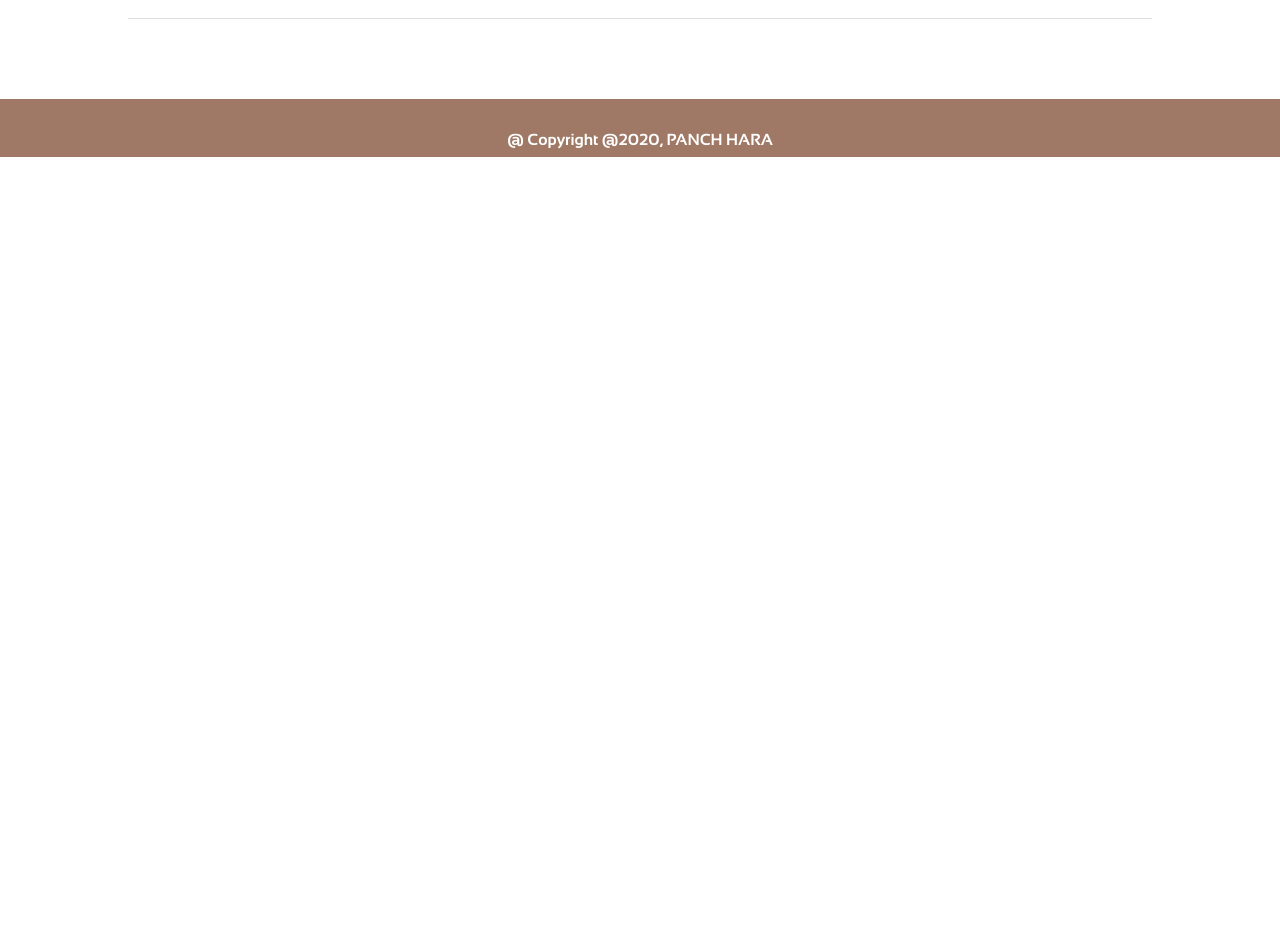
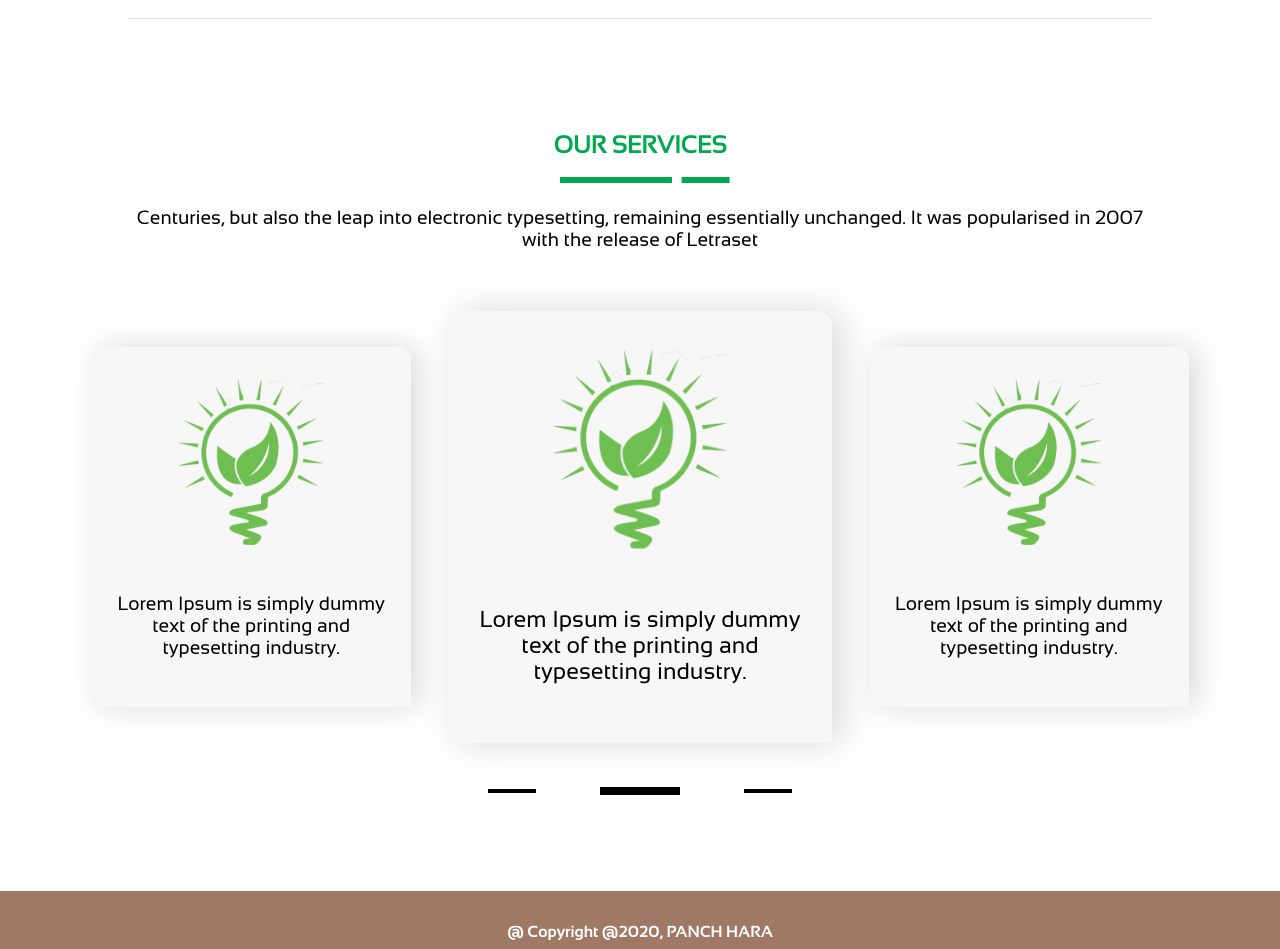
Before and after one commit to Anshu-rai89/panchara-frontend, a Vue app: page /about-us in a window 1280 px wide. Shown: the part 1600-2549 px from the top of the page. Before the commit the page ends 1757 px from the top, so only its background shows below. Built offline with nearby package versions, Linux system fonts and the light colour scheme; the HTML template or start-up script is replaced by a standard one; a web font is replaced by a local one.

Commit message:
add services section

```diff
--- a/src/styles/components/_card.scss
+++ b/src/styles/components/_card.scss
@@ -8,10 +8,30 @@
     width: px2rem(320);
 }
 
+.card-container.shaded {
+    background: #f8f7f7;
+}
+
+.card-container.selected {
+    transform: scale(1.2);
+    margin: 0 3rem;
+}
+
 .card-img {
     height: px2rem(250);
     object-fit: contain;
     object-position: center;
+}
+
+.card-img-div {
+    display: flex;
+    justify-content: center;
+    height: px2rem(230);
+    padding: 2rem;
+
+    .card-img {
+        height: 100%;
+    }
 }
 
 .card-desc {
@@ -44,6 +64,35 @@
     }
 }
 
+.card-section.pad {
+    padding-top: 2rem;
+}
+
+
+.card-select-container {
+    align-items: center;
+    display: flex;
+    justify-content: center;
+    padding: 3rem;
+
+    .select-button {
+        cursor: pointer;
+        padding: 1rem 0;
+        margin: 0 2rem;
+
+        .background {
+            background: $black;
+            height: 0.2rem;
+            transition: 0.3s;
+            width: 3rem;
+        }
+
+        &.selected .background {
+            height: 0.5rem;
+            width: 5rem;
+        }
+    }
+}
 
 @media screen and (max-width: $tablet-screen) {
 
@@ -71,4 +120,13 @@
             transform: translateY(0);
         }
     }
+
+    .card-select-container {
+        display: none;
+    }
+
+    .card-container.selected {
+        transform: scale(1);
+        margin: 0 1.3rem;
+    }
 }
--- a/src/styles/views/home.scss
+++ b/src/styles/views/home.scss
@@ -69,8 +69,8 @@
 
 .heading-container:before {
     left: 50%;
-    transform: translateX(-7rem);
-    width: 9rem;
+    transform: translateX(-5rem);
+    width: 7rem;
 }
 
 .heading {
@@ -81,9 +81,16 @@
     text-transform: uppercase;
 }
 
-.heading-para {
+.heading-para,
+.heading-bottom-para {
     font-family: $heading-regular;
     font-size: 1.2rem;
+}
+
+.heading-bottom-para {
+    margin: 3rem auto;
+    text-align: center;
+    width: 80%
 }
 
 @media screen and (max-width: $tablet-screen) {
--- a/src/views/Home.vue
+++ b/src/views/Home.vue
@@ -2,15 +2,17 @@
   <div class="body-container">
     <LandingHero />
     <LandingShowcase />
+    <LandingServices />
   </div>
 </template>
 
 <script>
 import LandingHero from "./LandingHero.vue";
 import LandingShowcase from "./LandingShowcase.vue";
+import LandingServices from "./LandingServices.vue";
 
 export default {
     name: "Home",
-    components: { LandingHero, LandingShowcase },
+    components: { LandingHero, LandingShowcase, LandingServices },
 };
 </script>
--- /dev/null
+++ b/src/views/LandingServices.vue
@@ -0,0 +1,71 @@
+<template>
+  <div class="section">
+      <div class="heading-container">
+          <h3 class="heading">Our Services</h3>
+      </div>
+        <p class="heading-bottom-para">
+            Centuries, but also the leap into electronic typesetting,
+            remaining essentially unchanged. It was popularised in 2007
+            with the release of Letraset
+        </p>
+
+    <div class="card-section pad">
+        <div class="card-row">
+            <div
+                :class="'card-container shaded ' + item.className"
+                v-for="(item, key) in cardData"
+                :key="key+'service-card'"
+            >
+                <div class="card-img-div">
+                    <img class="card-img" :src="item.img" />
+                </div>
+                <p class="card-desc">
+                    {{ item.description }}
+                </p>
+            </div>
+        </div>
+    </div>
+
+        <div class="card-select-container">
+            <div
+                @click="selectCard(key)"
+                :class="'select-button ' + item.className"
+                v-for="(item,key) in cardData"
+                :key="'card-button-'+key"
+                :aria-card="key"
+            >
+            <div class="background" />
+            </div>
+        </div>
+  </div>
+
+</template>
+
+<script>
+import { servicesCard } from "./data";
+
+export default {
+    name: "LandingShowcase",
+    data() {
+        return {
+            cardData: servicesCard,
+        };
+    },
+
+    mounted() {
+        this.cardData[1].className = "selected";
+    },
+    methods: {
+        selectCard(key) {
+            let i;
+            const card = this.cardData;
+            for (i = 0; i < card.length; i += 1) {
+                card[i].className = "";
+            }
+
+            card[key].className = "selected";
+            this.cardData = card;
+        },
+    },
+};
+</script>
--- a/src/views/LandingShowcase.vue
+++ b/src/views/LandingShowcase.vue
@@ -13,8 +13,8 @@
         >
             <div
                 class="card-container"
-                v-for="(item, index) in items"
-                :key="item.title+index"
+                v-for="(item, key) in items"
+                :key="key+'card-container'+index"
             >
 
             <img class="card-img" :src="item.img" />
--- a/src/views/data.js
+++ b/src/views/data.js
@@ -1,4 +1,5 @@
 import ShowCardImg from "@/assets/images/png/card-image.png";
+import ServicesCardImg from "@/assets/images/png/our-services.png";
 
 export const showCaseCard = [
     {
@@ -27,4 +28,20 @@ export const showCaseCard = [
     },
 ];
 
-export const servicesCard = [];
+export const servicesCard = [
+    {
+        img: ServicesCardImg,
+        description: "Lorem Ipsum is simply dummy text of the printing and typesetting industry.",
+        className: "",
+    },
+    {
+        img: ServicesCardImg,
+        description: "Lorem Ipsum is simply dummy text of the printing and typesetting industry.",
+        className: "",
+    },
+    {
+        img: ServicesCardImg,
+        description: "Lorem Ipsum is simply dummy text of the printing and typesetting industry.",
+        className: "",
+    },
+];
```
Also changed, not shown: src/assets/images/png/our-services.png (added).
